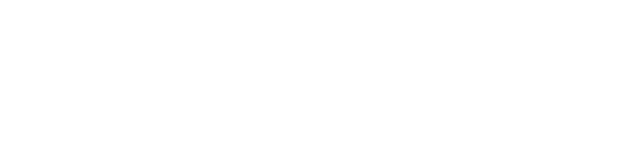
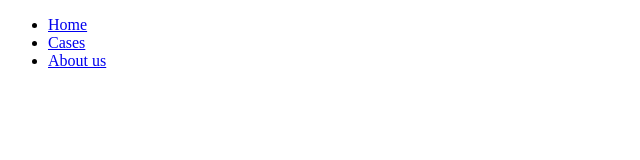
Before and after one commit to Needrent/createSomething, a plain HTML site: page index.html in a window 1280 px wide. Shown: the whole page, without its empty margins (0-640 px from the left). Drawn offline with Linux system fonts and the light colour scheme.

Commit message:
Created navigation (home, cases, about)

```diff
--- a/index.html
+++ b/index.html
@@ -5,6 +5,12 @@
     <title>Create Something</title>
 </head>
 <body>
-
+<nav>
+    <ul>
+        <li><a href="index.html">Home</a></li>
+        <li><a href="#">Cases</a></li>
+        <li><a href="#">About us</a></li>
+    </ul>
+</nav>
 </body>
 </html>
```
